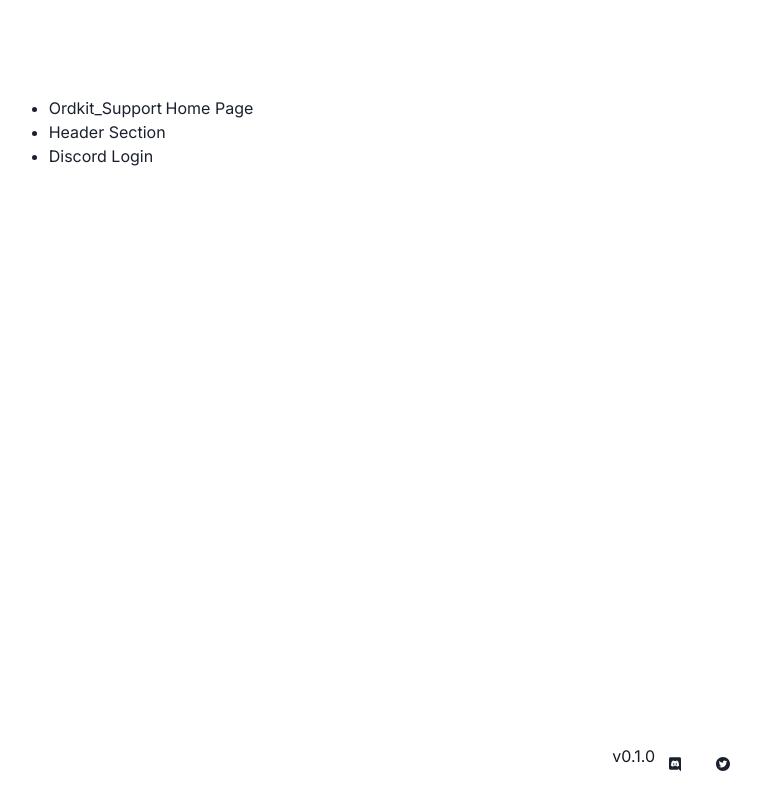
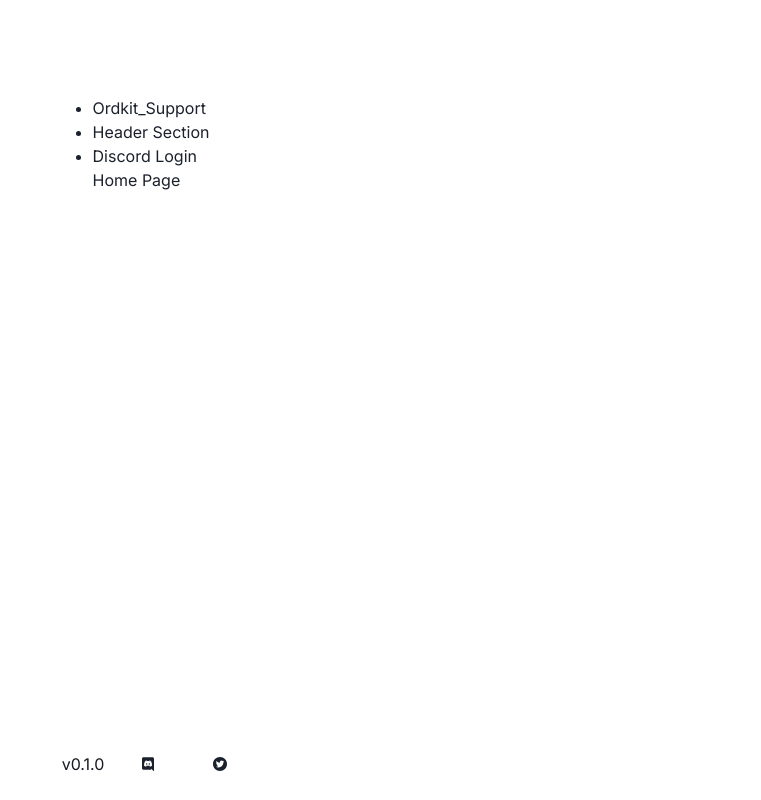
Before and after one commit to Garabed96/support_template, a Next.js app: page / in a window 1280 px wide. Shown: the whole page, without its empty margins (489-1250 px from the left). Built offline with nearby package versions, Linux system fonts and the light colour scheme.

Commit message:
removed css from layout

```diff
--- a/app/components/footer/footer.tsx
+++ b/app/components/footer/footer.tsx
@@ -16,7 +16,19 @@
 function Footer(props) {
   const textColor = useColorModeValue("gray.900", "white");
   return (
-    <Flex>
+    <Flex
+      as="footer"
+      position="fixed"
+      bottom="0"
+      left="0"
+      right="0"
+      justifyContent="center"
+      alignItems="center"
+      gap="6"
+      py="4"
+      bg={useColorModeValue("white", "gray.800")}
+      zIndex="9999"
+    >
       <Text color={textColor}>v{appVersion}</Text>
       <Tooltip label="Join our Discord!" hasArrow>
         <IconButton
--- a/app/components/layout.tsx
+++ b/app/components/layout.tsx
@@ -13,25 +13,10 @@
   children: React.ReactNode;
 }) {
   return (
-    <Flex>
+    <div>
       <NavBar />
-      <Box flex="1">{children}</Box>
-      <Flex
-        as="footer"
-        position="fixed"
-        bottom="0"
-        left="0"
-        right="0"
-        justifyContent="right"
-        alignItems="center"
-        gap="6"
-        py="4"
-        px="12"
-        bg={useColorModeValue("white", "gray.800")}
-        zIndex="9999"
-      >
-        <Footer />
-      </Flex>
-    </Flex>
+      {children}
+      <Footer />
+    </div>
   );
 }
```
